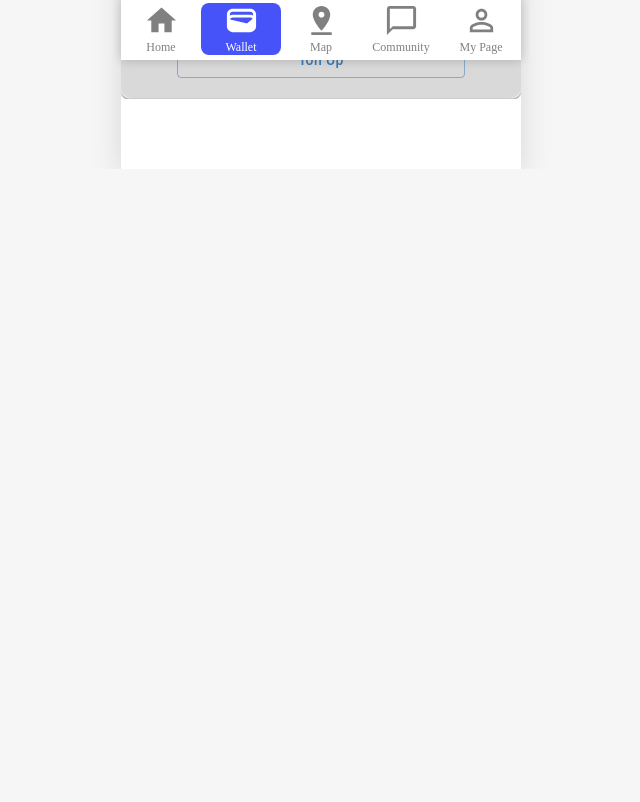
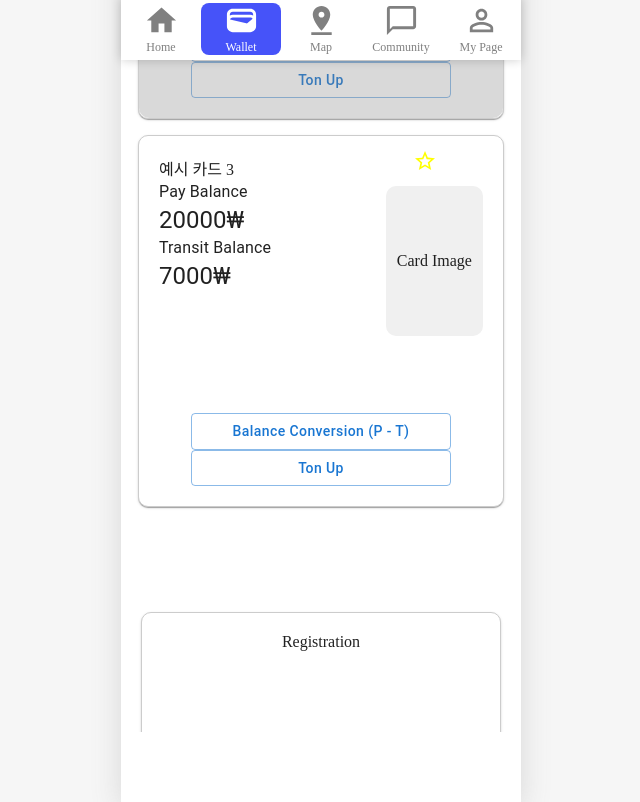
Before and after one commit to v6-yeogaekgi/FE_yeogaekgi, a React (Create React App) app: page /wallet in a window 1280 px wide. Shown: the part 740-1542 px from the top of the page, without its empty margins (319-959 px from the left). Before the commit the page ends 909 px from the top, so only its background shows below. Built offline with nearby package versions, Linux system fonts and the light colour scheme.

Commit message:
feat: Add Registration Component

```diff
--- a/src/pages/Wallet/Wallet.js
+++ b/src/pages/Wallet/Wallet.js
@@ -2,6 +2,40 @@ import Box from '@mui/material/Box';
 import { useEffect, useState } from 'react';
 import UserCard from '../../components/UserCard/UserCard';
 import axios from 'axios';
+import { Paper } from '@mui/material';
+import * as React from 'react';
+
+const Registration = () => (
+    <Paper
+        onClick={() => alert( 'Registration' )}
+        sx={{
+            width: '90%', // 너비를 100%로 변경
+            height: '150px',
+            border: '1px solid #ccc',
+            borderRadius: '10px 10px 0 0',
+            padding: '20px',
+            display: 'flex',
+            flexDirection: 'column',
+            justifyContent: 'space-between',
+            marginTop: 'auto',
+            backgroundColor: 'white', // 배경색 추가
+            transform: 'translateY(20%)',
+            overflow: 'hidden',
+            boxSizing: 'border-box', // 패딩을 너비에 포함
+            margin: '0 auto', // 가운데 정렬
+            alignItems: 'center',
+            transition: 'background-color 0.3s, box-shadow 0.3s', // 부드러운 변화를 위해 transition 추가
+            cursor: 'pointer',
+            '&:hover': { // hover 상태 정의
+                backgroundColor: '#f5f5f5', // 배경색 변경
+                boxShadow: '0 4px 20px rgba(0, 0, 0, 0.1)', // 그림자 추가
+            },
+        }}
+    >
+        Registration
+        {/* + 버튼 추가 */}
+    </Paper>
+);
 
 export default function Wallet(props) {
     const [data, setData] = useState(null);
@@ -13,13 +47,13 @@ export default function Wallet(props) {
 
     const getApi = () => {
         axios
-            .get("https://api.yeogaekgi.site", { params: param })
+            .get('https://api.yeogaekgi.site', { params: param })
             .then((res) => {
                 setData(res.data.result.content);
             })
             .catch((err) => {
-                console.error("API 요청 중 오류 발생:", err);
-                setError("데이터를 불러오는 데 실패했습니다.");
+                console.error('API 요청 중 오류 발생:', err);
+                setError('데이터를 불러오는 데 실패했습니다.');
             });
     };
 
@@ -34,7 +68,7 @@ export default function Wallet(props) {
                     pay_balance: 10000,
                     transit_balance: 5000,
                     status: 1,
-                    starred: 1
+                    starred: 1,
                 },
                 {
                     card_name: '예시 카드 2',
@@ -42,25 +76,59 @@ export default function Wallet(props) {
                     pay_balance: 20000,
                     transit_balance: 7000,
                     status: 0,
+                    starred: 0,
+                },
+                {
+                    card_name: '예시 카드 3',
+                    design: '디자인 예시',
+                    pay_balance: 20000,
+                    transit_balance: 7000,
+                    status: 1,
                     starred: 0
                 },
-                // {
-                //     card_name: '예시 카드 3',
-                //     design: '디자인 예시',
-                //     pay_balance: 20000,
-                //     transit_balance: 7000,
-                //     status: 1,
-                //     starred: 0
-                // },
             ]);
         }
     }, []);
 
     return (
-        <Box sx={{ display: 'flex', flexDirection: 'column', alignItems: 'center', width: '100%', gap: 2 }}>
-            {data && data.map((cardData, index) => (
-                <UserCard key={index} data={cardData} />
-            ))}
+        <Box sx={{
+            minHeight: '100vh',
+            display: 'flex',
+            flexDirection: 'column',
+            justifyContent: 'space-between',
+            paddingBottom: '75px', //
+            position: 'relative', //
+            overflow: 'hidden', //
+        }}>
+            <Box
+                sx={{
+                    display: 'flex',
+                    flexDirection: 'column',
+                    alignItems: 'center',
+                    width: '90%',
+                    margin: '0 auto',
+                    gap: 2,
+                    paddingTop: '20px',
+                    flexGrow: 1,
+                    paddingBottom: '150px', // 하단 여백 추가
+                }}
+            >
+                {data && data.map((cardData, index) => (
+                    <UserCard key={index} data={cardData} />
+                ))}
+            </Box>
+
+            <Box sx={{
+                position: 'absolute',
+                paddingTop: '500px',
+                bottom: 0,
+                left: 0,
+                width: '100%',
+            }}>
+                <Registration
+
+                />
+            </Box>
         </Box>
     );
 }
```
